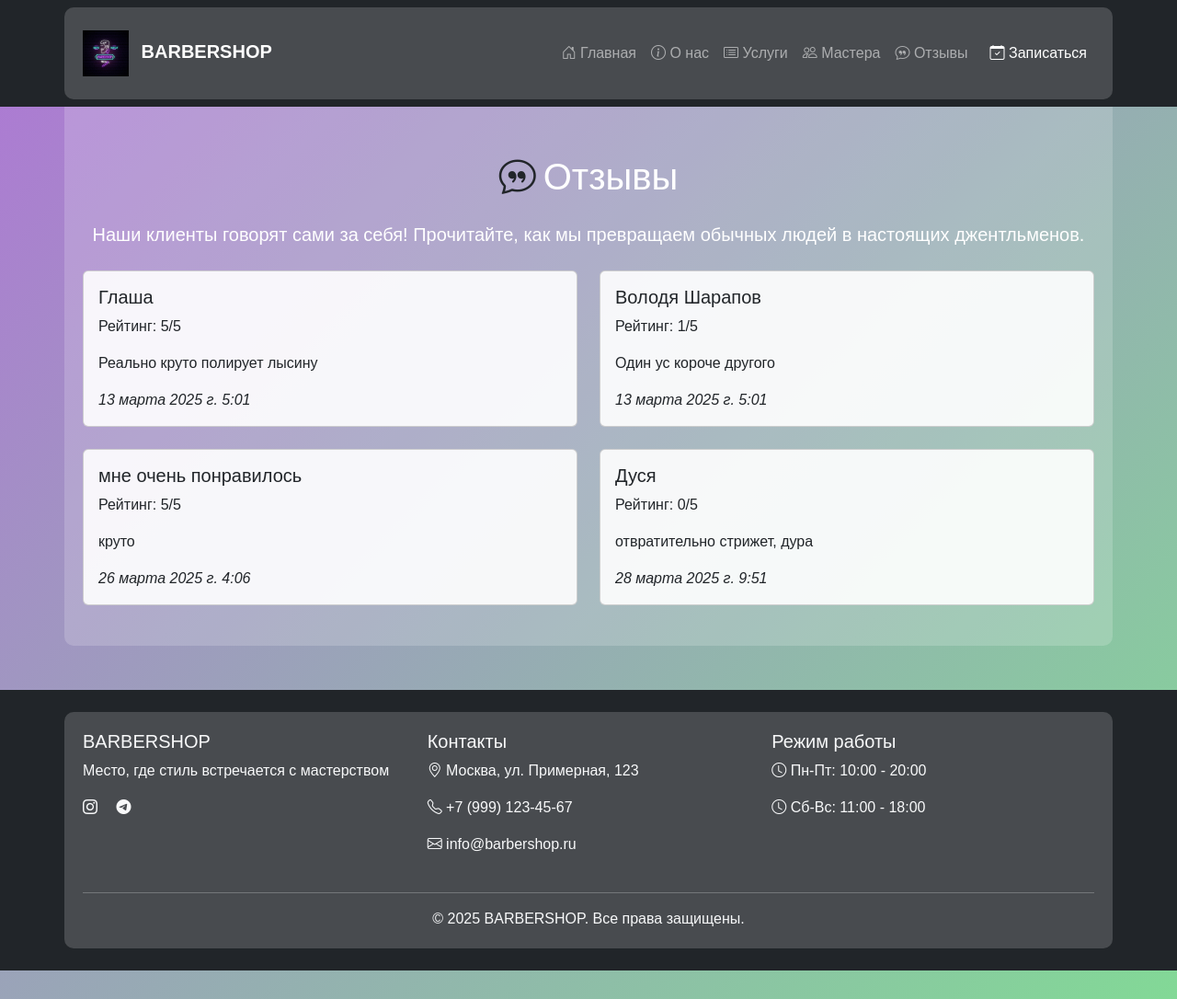
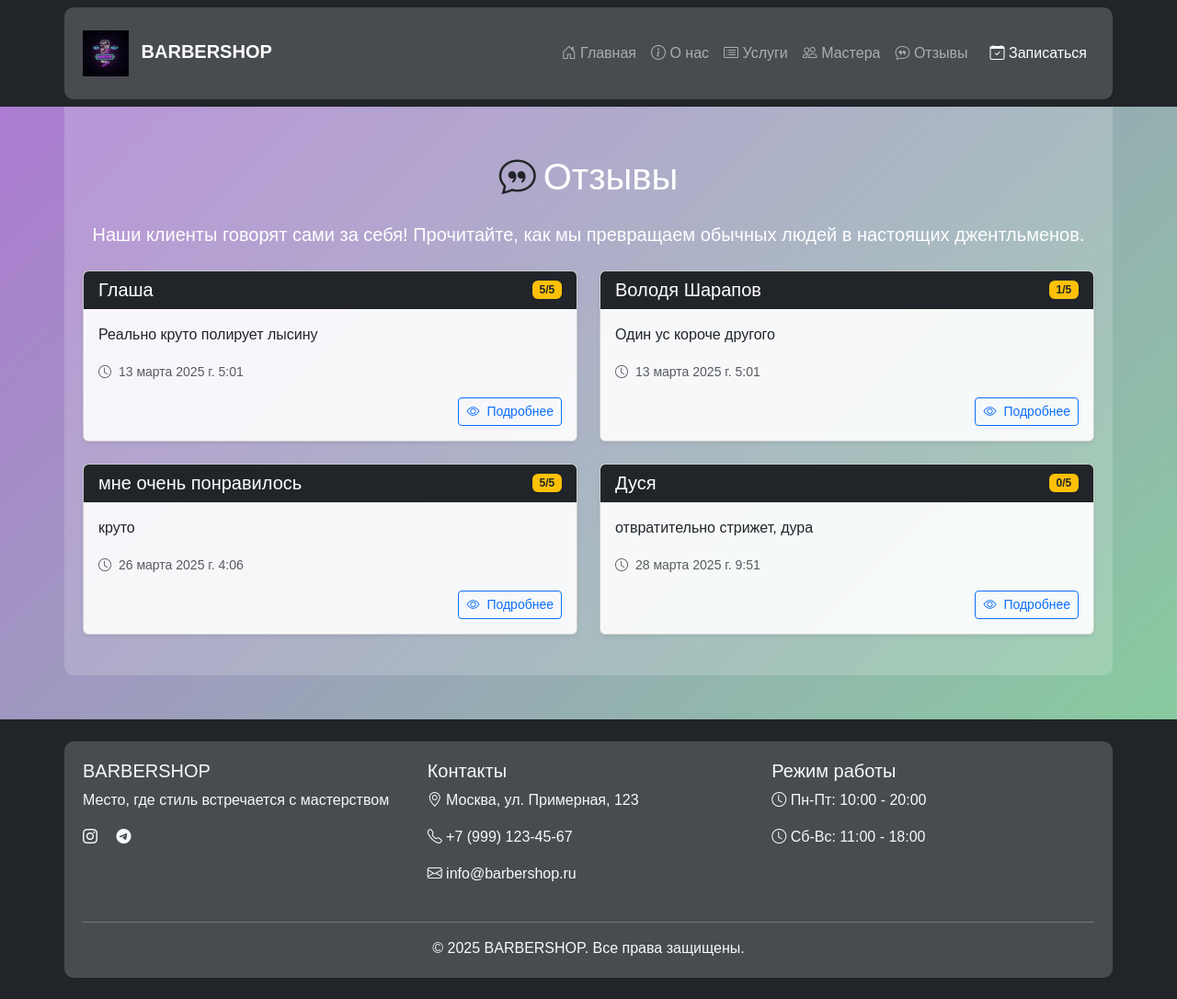
Before and after one commit to Nataliya422/Barbershop, a Django app: page /reviews/ in a window 1280 px wide. Shown: the top 1086 px of the page at 92% size. Run offline with Django 5.2, Linux system fonts and the light colour scheme; data comes from the database, SQL or seed files in the repository.

Commit message:
feat: добавлены новые функции для оставления отзывов о мастерах, включая модальное окно для отправки отзыва и улучшенное оформление страниц отзывов. Обновлено отображение отзывов с новыми элементами интерфейса и сообщением при отсутствии отзывов.

```diff
--- a/booking/templates/reviews.html
+++ b/booking/templates/reviews.html
@@ -1,5 +1,4 @@
 {% extends 'base.html' %}
-<!-- filepath: /c:/Users/user/Downloads/Barbershop/booking/templates/reviews.html -->
 {% load static %}
 
 {% block title %}Отзывы - BARBERSHOP{% endblock %}
@@ -15,13 +14,26 @@
     <div class="row mt-4">
         {% for review in reviews %}
             <div class="col-md-6 mb-4">
-                <div class="card">
+                <div class="card review-card shadow-sm">
+                    <div class="card-header bg-dark text-white d-flex justify-content-between align-items-center">
+                        <h5 class="mb-0">{{ review.client_name }}</h5>
+                        <div class="badge bg-warning text-dark">{{ review.rating }}/5</div>
+                    </div>
                     <div class="card-body">
-                        <h5 class="card-title">{{ review.client_name }}</h5>
-                        <p class="card-text">Рейтинг: {{ review.rating }}/5</p>
-                        <p class="card-text">{{ review.comment }}</p>
-                        <p class="card-text"><em>{{ review.date }}</em></p>
+                        <p class="card-text text-dark">{{ review.comment|truncatewords:30 }}</p>
+                        <p class="card-text text-muted"><small><i class="bi bi-clock me-2"></i>{{ review.date }}</small></p>
+                        <div class="text-end">
+                            <a href="{% url 'review_detail' review.id %}" class="btn btn-outline-primary btn-sm">
+                                <i class="bi bi-eye me-2"></i>Подробнее
+                            </a>
+                        </div>
                     </div>
+                </div>
+            </div>
+        {% empty %}
+            <div class="col-12 text-center">
+                <div class="alert alert-info">
+                    <i class="bi bi-info-circle me-2"></i>У нас пока нет отзывов. Будьте первым, кто оставит свой отзыв!
                 </div>
             </div>
         {% endfor %}
```
Also changed, not shown: booking/templates/master_list.html (+46 -2 lines), booking/templates/review_detail.html (+41 -11 lines).
